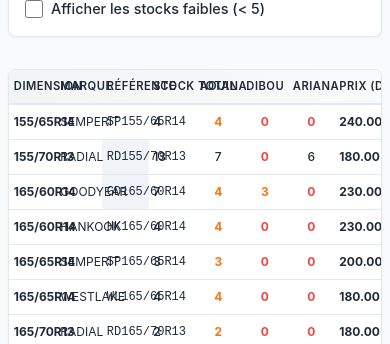
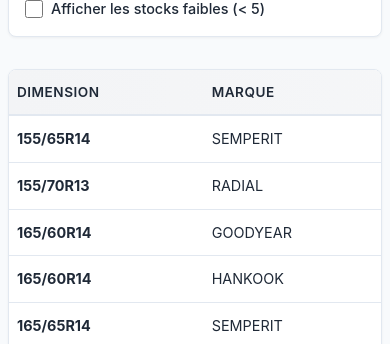
Before and after one commit to jesser-01/speed-pneu, a React (Vite) app: page / in a window 390 px wide. Shown: the part 500-844 px from the top of the page. Built offline with nearby package versions, Linux system fonts and the light colour scheme; no server answers.

Commit message:
Hide location stocks on mobile - show only essential columns for readability

```diff
--- a/src/styles/ProductTable.css
+++ b/src/styles/ProductTable.css
@@ -163,34 +163,41 @@
   }
 
   .products-table {
-    table-layout: fixed;
     width: 100%;
-    min-width: auto;
+    table-layout: auto;
   }
-
-  .products-table th:nth-child(1) { min-width: 80px; }
-  .products-table th:nth-child(2) { min-width: 85px; }
-  .products-table th:nth-child(3) { min-width: 90px; }
-  .products-table th:nth-child(4) { min-width: 80px; }
-  .products-table th:nth-child(5) { min-width: 70px; }
-  .products-table th:nth-child(6) { min-width: 70px; }
-  .products-table th:nth-child(7) { min-width: 70px; }
-  .products-table th:nth-child(8) { min-width: 80px; }
 
   .products-table th,
   .products-table td {
-    padding: 0.5rem 0.3rem;
-    font-size: 0.75rem;
+    padding: 0.75rem 0.5rem;
+    font-size: 0.9rem;
     white-space: nowrap;
   }
 
   .products-table th {
-    font-size: 0.7rem;
+    font-size: 0.85rem;
   }
 
+  /* Hide location stocks on mobile */
+  .products-table th:nth-child(5),
+  .products-table th:nth-child(6),
+  .products-table th:nth-child(7),
+  .products-table td:nth-child(5),
+  .products-table td:nth-child(6),
+  .products-table td:nth-child(7) {
+    display: none;
+  }
+
+  /* Adjust column widths for visible columns */
+  .products-table th:nth-child(1) { min-width: 90px; }
+  .products-table th:nth-child(2) { min-width: 85px; }
+  .products-table th:nth-child(3) { min-width: 95px; }
+  .products-table th:nth-child(4) { min-width: 85px; }
+  .products-table th:nth-child(8) { min-width: 80px; }
+
   .reference-cell {
-    font-size: 0.7rem;
-    padding: 0.3rem 0.4rem;
+    font-size: 0.8rem;
+    padding: 0.4rem 0.5rem;
   }
 
   .row-out-of-stock td {
```
